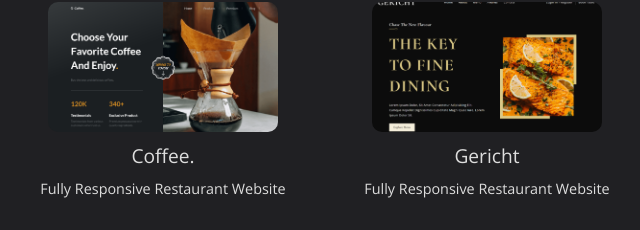
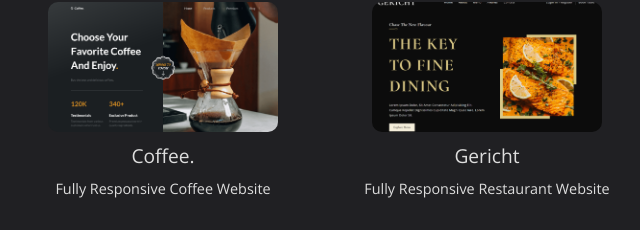
Before and after one commit to NewbieAsofToday/my-portfolio, a Next.js app: page / in a window 1280 px wide. Shown: the part 1198-1428 px from the top of the page, without its empty margins (315-955 px from the left). Built offline with nearby package versions, Linux system fonts and the light colour scheme.

Commit message:
coffee project name

```diff
--- a/components/Projects/projectData.js
+++ b/components/Projects/projectData.js
@@ -8,7 +8,7 @@ export const projectList = [
     demo: "https://ccoffee.netlify.app/",
     github: "https://github.com/NewbieAsofToday/anime-app-search",
     image: "/coffee.png",
-    short: "Fully Responsive Restaurant Website",
+    short: "Fully Responsive Coffee Website",
   },
   {
     id: 2,
```
